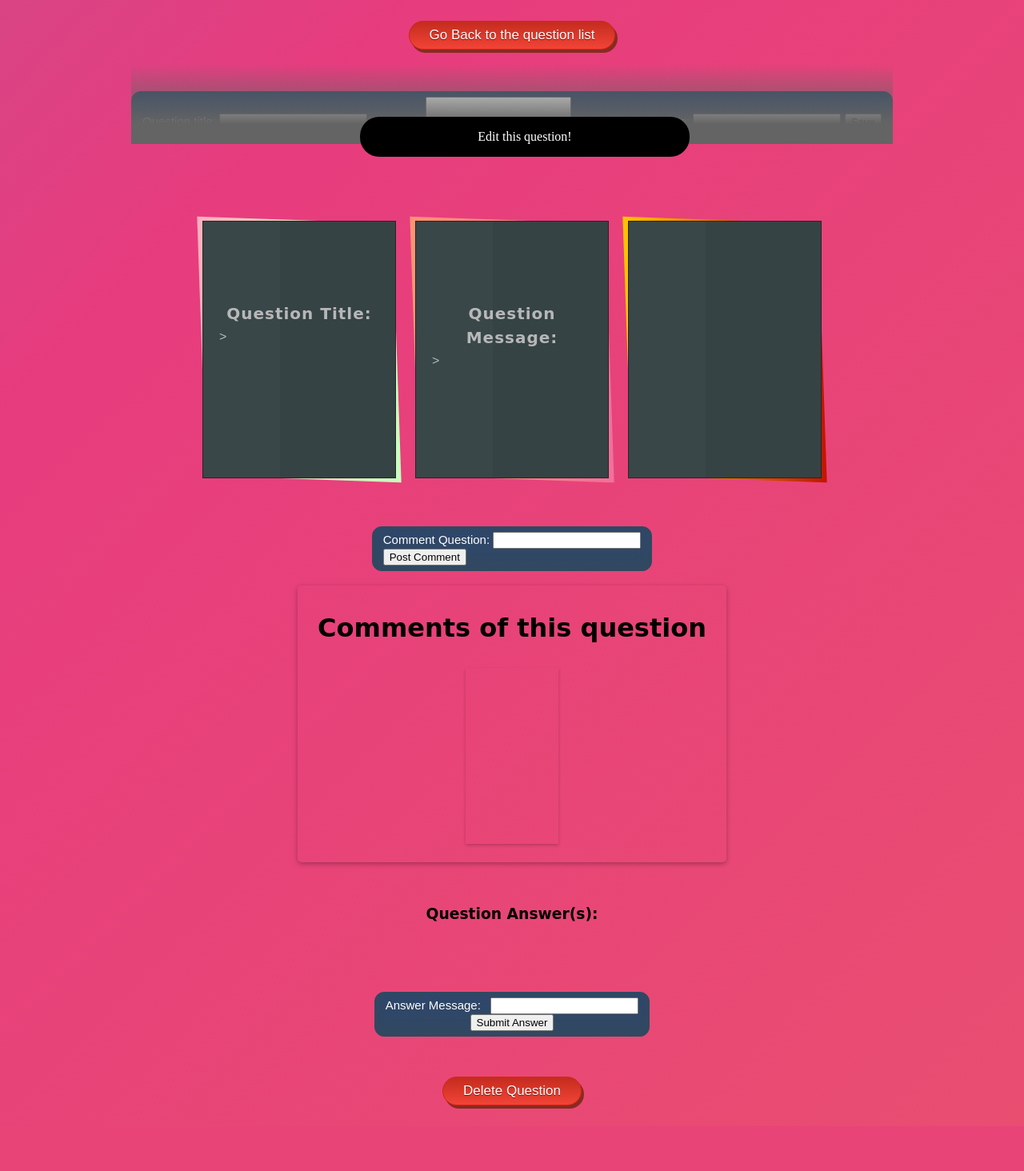
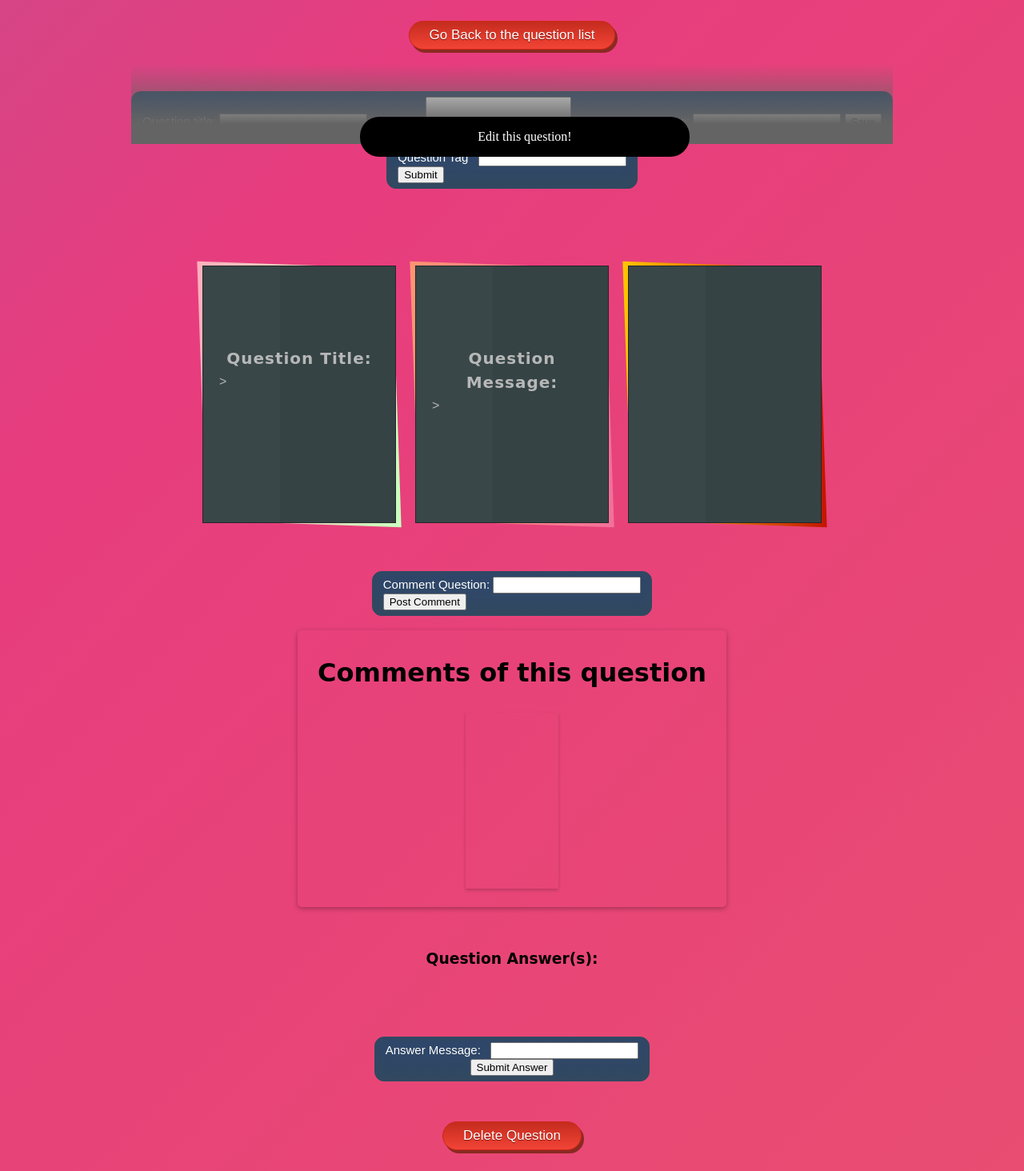
Before and after one commit to AndoniAndrei/AskMateSite, a Flask app: template templates/display_question.html in a window 1280 px wide. Shown: the whole page at 80% size. Before the commit the page ends 1386 px from the top, so only its background shows below. Run offline with Flask 2, Linux system fonts and the light colour scheme; the template is opened without the code that fills it, so the values that code supplies are empty.

Commit message:
refactor the delete_comment and started the tag function

```diff
--- a/server.py
+++ b/server.py
@@ -155,16 +155,27 @@ def edit_comment(question_id, comment_id):
         return redirect(url_for("display_question_by_id", question_id=question_id))
     return render_template("comment_form.html")
 
-@app.route("/comments/<comment_id>/<question_id>/delete", methods=["GET", "POST"])
+@app.route("/comments/<comment_id>/<question_id>/delete")
 def delete_question_comment(comment_id, question_id):
     repositories.delete_data(comment_id, "comment")
     return redirect(url_for("display_question_by_id", question_id=question_id))
 
-@app.route("/comments/<comment_id>/<question_id>/<answer_id>/delete", methods=["GET", "POST"])
+@app.route("/comments/<comment_id>/<question_id>/<answer_id>/delete")
 def delete_answer_comment(comment_id,question_id, answer_id):
     repositories.delete_data(comment_id, "comment")
     return redirect(url_for("display_question_by_id",question_id=question_id, answer_id=answer_id))
 
 
+@app.route("/question/<question_id>/new-tag", methods=["POST"])
+def add_tag(question_id):
+    if request.method == "POST":
+        name = request.form["name"]
+        repositories.add_tag(name)
+        return redirect("/question/" + question_id)
+
+    question = repositories.get_data_by_question_id("question", question_id)[0]
+    return render_template("tag.html", question=question)
+
+
 if __name__ == "__main__":
     app.run(port=4000, debug=True)
--- a/templates/display_question.html
+++ b/templates/display_question.html
@@ -29,7 +29,11 @@
     </div><!-- end panel -->
     <div class="fade"></div>
 </div>
-
+<form class="form" method="POST" action="{{ url_for("add_tag", question_id=question.id) }}">
+    <label for="name"> Question Tag </label>&nbsp;
+    <input type="text" id="name" name="name"><br>
+    <input type="submit" name="submit tag">
+</form>
 <br>
 <br>
 <ul class="tilesWrap">
```
Also changed, not shown: repositories.py (+24 -8 lines), templates/tag.html (added, +19 -0 lines).
